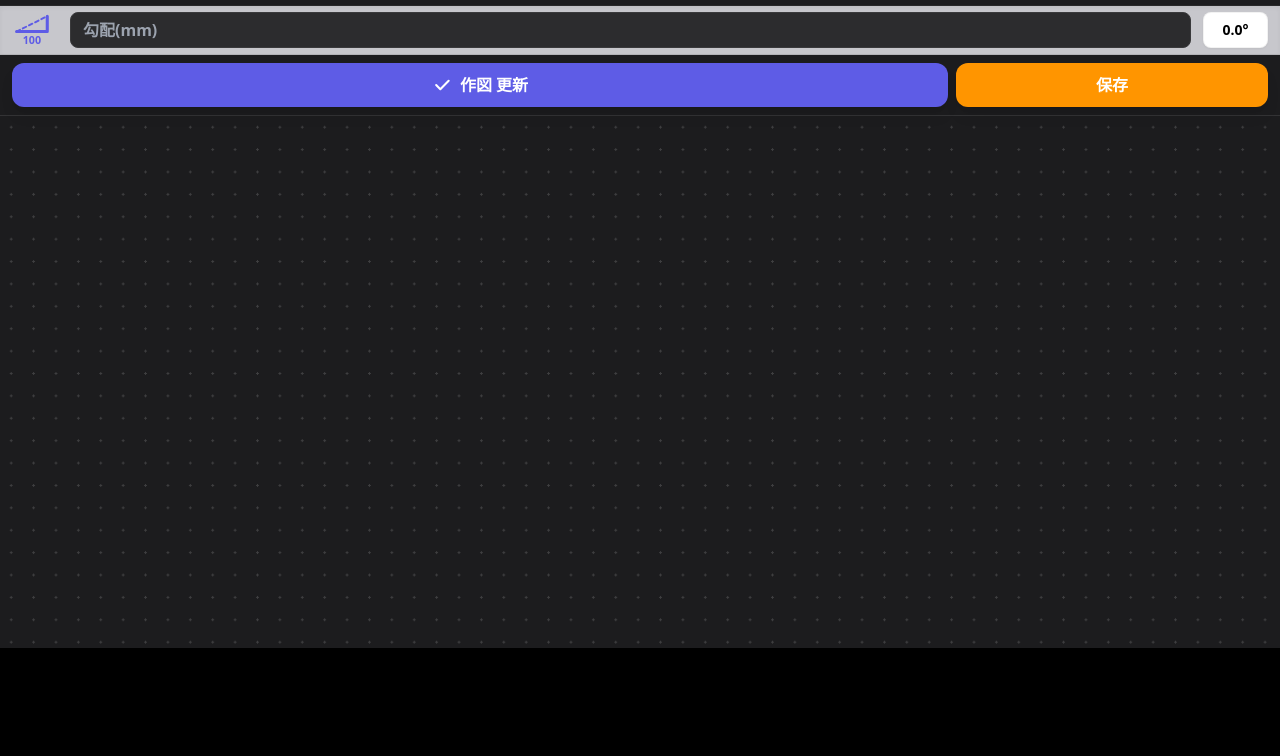
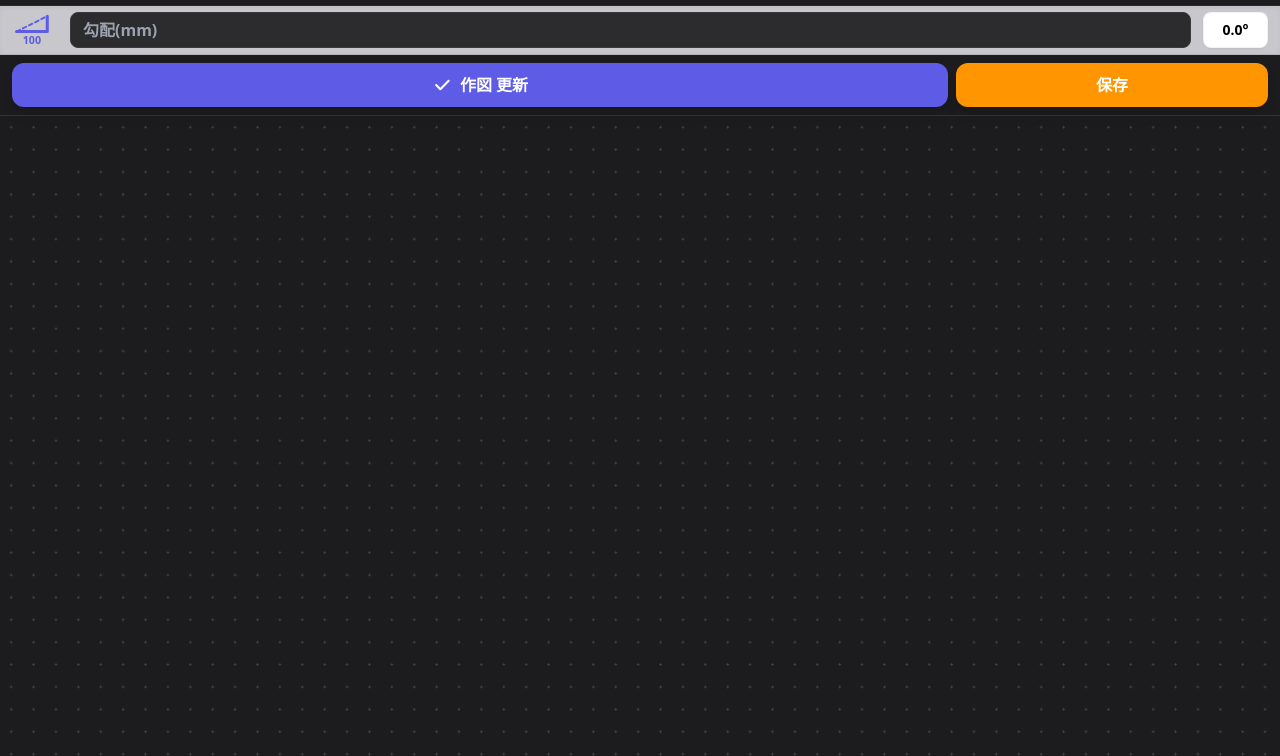
Before and after one commit to hirmy630-droid/menseki-and, a plain HTML site: page index.html in a window 1280 px wide. Shown: the part 152-908 px from the top of the page. Before the commit the page ends 800 px from the top, so only its background shows below. Drawn offline with nearby package versions, Linux system fonts and the light colour scheme.

Commit message:
Add files via upload

```diff
--- a/index.html
+++ b/index.html
@@ -8,9 +8,9 @@
     <meta name="apple-mobile-web-app-capable" content="yes">
     <meta name="apple-mobile-web-app-status-bar-style" content="black-translucent">
     <meta name="apple-mobile-web-app-title" content="面積計算">
-    <link rel="manifest" href="./manifest.webmanifest?v=20260330-final">
-    <link rel="apple-touch-icon" href="./icon-512.png?v=20260330-final">
-    <link rel="apple-touch-icon" sizes="192x192" href="./icon-192.png?v=20260330-final">
+    <link rel="manifest" href="./manifest.webmanifest?v=20260330-touchfix-final2">
+    <link rel="apple-touch-icon" href="./icon-512.png?v=20260330-touchfix-final2">
+    <link rel="apple-touch-icon" sizes="192x192" href="./icon-192.png?v=20260330-touchfix-final2">
     <script src="https://cdn.tailwindcss.com"></script>
     <style>
         :root {
@@ -18,18 +18,28 @@
             --safe-bottom: env(safe-area-inset-bottom);
         }
 
+        html, body {
+            margin: 0;
+            width: 100%;
+            min-height: 100%;
+            overflow: hidden;
+            overscroll-behavior: none;
+            touch-action: manipulation;
+        }
+
         body {
             background-color: #000000;
             color: #FFFFFF;
             margin: 0;
-            height: 100dvh;
+            min-height: 100dvh;
             font-size: 16px;
             -webkit-tap-highlight-color: transparent;
+            -webkit-text-size-adjust: 100%;
             overflow: hidden;
-            position: fixed;
             width: 100%;
             display: flex;
             flex-direction: column;
+            position: relative;
         }
 
         canvas {
@@ -47,7 +57,8 @@
             flex-direction: column;
             flex: 1;
             width: 100%;
-            height: 100%;
+            min-height: 100dvh;
+            min-width: 0;
         }
 
         .tab-bar {
@@ -83,11 +94,12 @@
             position: fixed;
             inset: 0;
             background: rgba(0, 0, 0, 0.9);
-            align-items: flex-start;
+            align-items: center;
             justify-content: center;
             z-index: 200;
             backdrop-filter: blur(15px);
-            padding-top: 5vh;
+            padding: calc(var(--safe-top) + 12px) 16px calc(var(--safe-bottom) + 12px);
+            box-sizing: border-box;
         }
         .modal.active { display: flex; }
 
@@ -173,7 +185,7 @@
             <div id="tabHistory" class="tab-item" onclick="switchTab('history')">保存済み</div>
         </div>
 
-        <div class="flex-1 flex flex-col overflow-hidden">
+        <div class="flex-1 flex flex-col overflow-hidden min-h-0 min-w-0">
             <div id="drawView" class="tab-view active flex flex-col flex-1 overflow-hidden">
                 <header class="p-2 border-b border-white/5">
                     <div class="flex justify-center w-full mb-2">
@@ -304,7 +316,7 @@
 
     <!-- 削除確認用カスタムモーダル -->
     <div id="deleteConfirmModal" class="modal px-4">
-        <div class="bg-[#1C1C1E] rounded-[2rem] w-full max-w-[280px] shadow-2xl border border-white/10 overflow-hidden mt-[20vh]">
+        <div class="bg-[#1C1C1E] rounded-[2rem] w-full max-w-[280px] shadow-2xl border border-white/10 overflow-hidden">
             <div class="p-6 flex flex-col items-center text-center">
                 <div class="w-16 h-16 bg-system-red/10 rounded-full flex items-center justify-center mb-4 text-system-red">
                     <svg xmlns="http://www.w3.org/2000/svg" width="32" height="32" viewBox="0 0 24 24" fill="none" stroke="currentColor" stroke-width="2" stroke-linecap="round" stroke-linejoin="round"><path d="M3 6h18"></path><path d="M19 6v14c0 1-1 2-2 2H7c-1 0-2-1-2-2V6"></path><path d="M8 6V4c0-1 1-2 2-2h4c1 0 2 1 2 2v2"></path><line x1="10" y1="11" x2="10" y2="17"></line><line x1="14" y1="11" x2="14" y2="17"></line></svg>
@@ -335,6 +347,11 @@
         let pressTimer = null, longPressTriggered = false, targetVertexIdx = null, targetEdgeIdx = null;
 
         function persistData() { try { localStorage.setItem(STORAGE_KEY, JSON.stringify(savedData)); } catch(e) {} }
+
+        function syncViewportHeight() {
+            const vh = (window.visualViewport ? window.visualViewport.height : window.innerHeight) * 0.01;
+            document.documentElement.style.setProperty('--vvh', `${vh}px`);
+        }
         function showToast(msg) { const toast = document.getElementById('toast'); if (!toast) return; toast.innerText = msg; toast.style.opacity = '1'; setTimeout(() => { toast.style.opacity = '0'; }, 2000); }
         function getRawCoords(e) { const rect = canvas.getBoundingClientRect(); const t = (e.touches && e.touches.length > 0) ? e.touches[0] : e; return { x: t.clientX - rect.left, y: t.clientY - rect.top }; }
         function w2s(w) { return { x: w.x * zoom + cameraX, y: w.y * zoom + cameraY }; }
@@ -589,7 +606,15 @@
                 handleMove(e);
             }, {passive:false});
             window.addEventListener('touchend', (e) => { handleEnd(); isTouching = false; });
-            window.addEventListener('resize', resize); resize(); setTimeout(resize, 200);
+            syncViewportHeight();
+            if (window.visualViewport) {
+                window.visualViewport.addEventListener('resize', () => { syncViewportHeight(); resize(); });
+                window.visualViewport.addEventListener('scroll', () => { syncViewportHeight(); resize(); });
+            }
+            window.addEventListener('resize', () => { syncViewportHeight(); resize(); });
+            resize();
+            setTimeout(() => { syncViewportHeight(); resize(); }, 200);
+            setTimeout(() => { syncViewportHeight(); resize(); }, 800);
         };
 
         function switchTab(tab) { document.querySelectorAll('.tab-view').forEach(v => v.style.display = 'none'); document.querySelectorAll('.tab-item').forEach(t => t.classList.remove('active')); if (tab === 'draw') { const drawView = document.getElementById('drawView'); drawView.style.display = 'flex'; drawView.style.flexDirection = 'column'; document.getElementById('tabDraw').classList.add('active'); resize(); } else { const historyView = document.getElementById('historyView'); historyView.style.display = 'flex'; historyView.style.flexDirection = 'column'; document.getElementById('tabHistory').classList.add('active'); renderHistory(); } }
```
Also changed, not shown: sw.js (+6 -6 lines), manifest.webmanifest.
